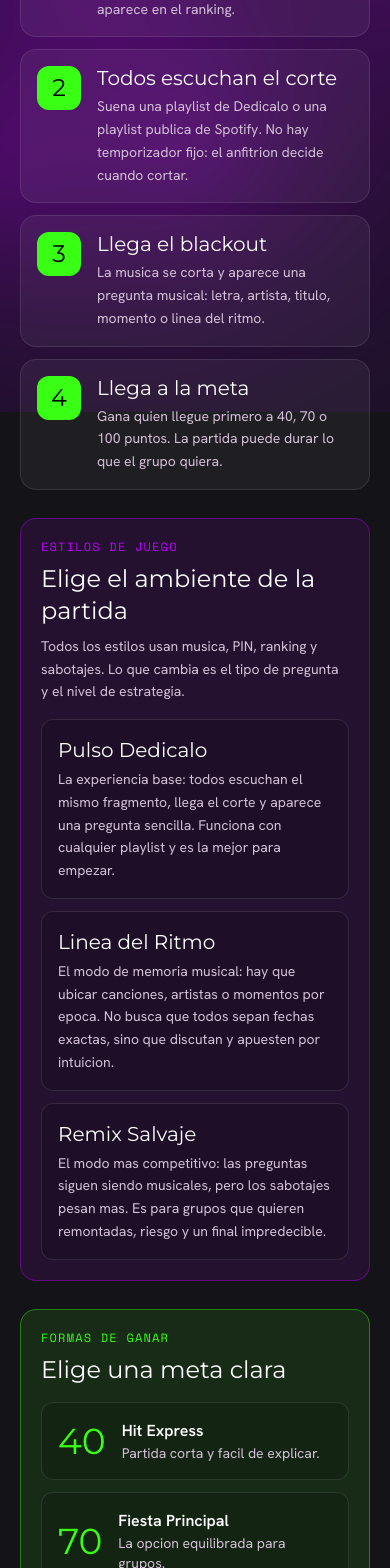
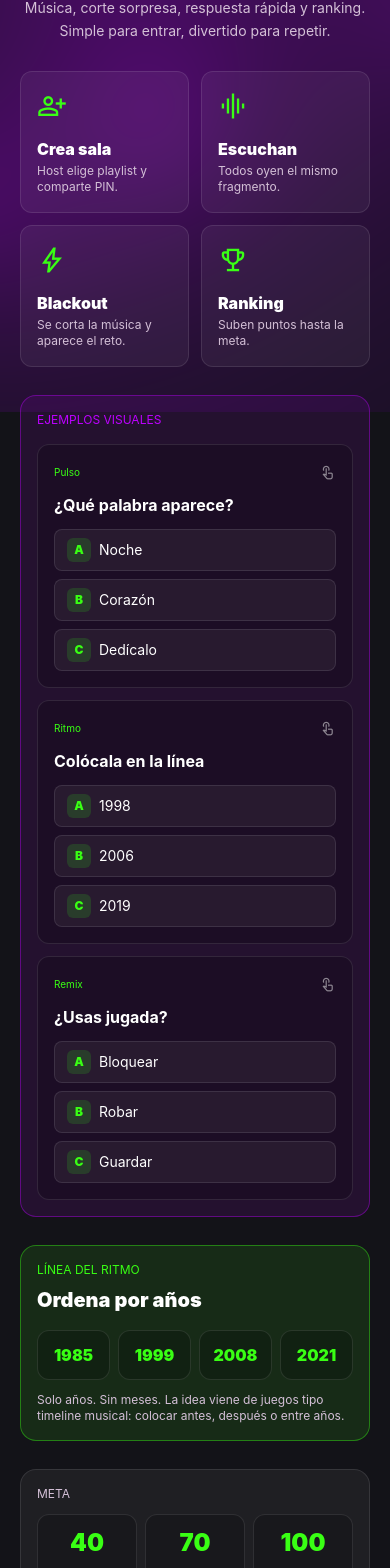
Before and after one commit to Ronegret/playdedicalo, a React (Vite) app: page /how-to-play in a window 390 px wide. Shown: the part 432-2000 px from the top of the page. Built offline with nearby package versions, Linux system fonts and the light colour scheme.

Commit message:
Polish onboarding and mobile controls

```diff
--- a/src/pages/HowToPlayScreen.jsx
+++ b/src/pages/HowToPlayScreen.jsx
@@ -1,49 +1,19 @@
 import { motion } from 'framer-motion';
 import { useNavigate } from 'react-router-dom';
 import NeonButton from '../components/NeonButton';
+import VinylVisualizer from '../components/VinylVisualizer';
 
-const STEPS = [
-  {
-    number: '1',
-    title: 'El anfitrion crea la sala',
-    text: 'Inicia sesion, elige la musica y comparte el PIN o QR. El anfitrion tambien juega y aparece en el ranking.'
-  },
-  {
-    number: '2',
-    title: 'Todos escuchan el corte',
-    text: 'Suena una playlist de Dedicalo o una playlist publica de Spotify. No hay temporizador fijo: el anfitrion decide cuando cortar.'
-  },
-  {
-    number: '3',
-    title: 'Llega el blackout',
-    text: 'La musica se corta y aparece una pregunta musical: letra, artista, titulo, momento o linea del ritmo.'
-  },
-  {
-    number: '4',
-    title: 'Llega a la meta',
-    text: 'Gana quien llegue primero a 40, 70 o 100 puntos. La partida puede durar lo que el grupo quiera.'
-  }
+const FLOW = [
+  { icon: 'person_add', title: 'Crea sala', text: 'Host elige playlist y comparte PIN.' },
+  { icon: 'graphic_eq', title: 'Escuchan', text: 'Todos oyen el mismo fragmento.' },
+  { icon: 'bolt', title: 'Blackout', text: 'Se corta la música y aparece el reto.' },
+  { icon: 'emoji_events', title: 'Ranking', text: 'Suben puntos hasta la meta.' }
 ];
 
-const MODES = [
-  {
-    name: 'Pulso Dedicalo',
-    text: 'La experiencia base: todos escuchan el mismo fragmento, llega el corte y aparece una pregunta sencilla. Funciona con cualquier playlist y es la mejor para empezar.'
-  },
-  {
-    name: 'Linea del Ritmo',
-    text: 'El modo de memoria musical: hay que ubicar canciones, artistas o momentos por epoca. No busca que todos sepan fechas exactas, sino que discutan y apuesten por intuicion.'
-  },
-  {
-    name: 'Remix Salvaje',
-    text: 'El modo mas competitivo: las preguntas siguen siendo musicales, pero los sabotajes pesan mas. Es para grupos que quieren remontadas, riesgo y un final impredecible.'
-  }
-];
-
-const GOALS = [
-  { score: 40, name: 'Hit Express', text: 'Partida corta y facil de explicar.' },
-  { score: 70, name: 'Fiesta Principal', text: 'La opcion equilibrada para grupos.' },
-  { score: 100, name: 'Sesion Legendaria', text: 'Para noches largas y remontadas grandes.' }
+const EXAMPLES = [
+  { label: 'Pulso', question: '¿Qué palabra aparece?', answers: ['Noche', 'Corazón', 'Dedícalo'] },
+  { label: 'Ritmo', question: 'Colócala en la línea', answers: ['1998', '2006', '2019'] },
+  { label: 'Remix', question: '¿Usas jugada?', answers: ['Bloquear', 'Robar', 'Guardar'] }
 ];
 
 export default function HowToPlayScreen() {
@@ -62,75 +32,80 @@ export default function HowToPlayScreen() {
         </button>
       </header>
 
-      <section className="text-left">
-        <p className="font-label-caps text-neon-green text-xs tracking-widest">REGLAS RAPIDAS</p>
-        <h1 className="mt-2 font-headline-lg text-4xl text-white font-black leading-tight">Como se juega Dedicalo</h1>
-        <p className="mt-3 text-base leading-relaxed text-on-surface-variant">
-          Es una batalla social de musica para jugar con amigos: una persona crea la sala, todos entran con PIN y cada ronda mezcla memoria, reflejos y estrategia.
+      <section className="text-center">
+        <VinylVisualizer rotating={true} isHero={false} />
+        <p className="mt-3 font-label-caps text-neon-green text-xs tracking-widest">GUÍA RÁPIDA</p>
+        <h1 className="mt-2 font-headline-lg text-4xl text-white font-black leading-tight">Así se juega</h1>
+        <p className="mt-3 text-sm leading-relaxed text-on-surface-variant">
+          Música, corte sorpresa, respuesta rápida y ranking. Simple para entrar, divertido para repetir.
         </p>
       </section>
 
-      <section className="mt-7 grid gap-3">
-        {STEPS.map((step) => (
+      <section className="mt-7 grid grid-cols-2 gap-3">
+        {FLOW.map((step, index) => (
           <motion.article
-            key={step.number}
-            initial={{ opacity: 0, x: -12 }}
-            animate={{ opacity: 1, x: 0 }}
-            transition={{ delay: Number(step.number) * 0.05 }}
-            className="rounded-2xl border border-white/10 bg-white/5 p-4 flex gap-4"
+            key={step.title}
+            initial={{ opacity: 0, y: 12 }}
+            animate={{ opacity: 1, y: 0 }}
+            transition={{ delay: index * 0.05 }}
+            className="rounded-xl border border-white/10 bg-white/5 p-4 min-h-32"
           >
-            <div className="w-11 h-11 rounded-xl bg-neon-green text-black font-stats-xl text-2xl flex items-center justify-center shrink-0">
-              {step.number}
-            </div>
-            <div>
-              <h2 className="font-headline-lg-mobile text-xl text-white leading-tight">{step.title}</h2>
-              <p className="mt-1 text-sm leading-relaxed text-on-surface-variant">{step.text}</p>
-            </div>
+            <span className="material-symbols-outlined text-neon-green text-3xl">{step.icon}</span>
+            <h2 className="mt-3 text-white font-black leading-tight">{step.title}</h2>
+            <p className="mt-1 text-xs text-on-surface-variant leading-snug">{step.text}</p>
           </motion.article>
         ))}
       </section>
 
-      <section className="mt-7 rounded-2xl border border-electric-purple/40 bg-electric-purple/10 p-5">
-        <p className="font-label-caps text-electric-purple text-xs tracking-widest">ESTILOS DE JUEGO</p>
-        <h2 className="mt-2 font-headline-lg-mobile text-2xl text-white">Elige el ambiente de la partida</h2>
-        <p className="mt-2 text-sm leading-relaxed text-on-surface-variant">
-          Todos los estilos usan musica, PIN, ranking y sabotajes. Lo que cambia es el tipo de pregunta y el nivel de estrategia.
-        </p>
+      <section className="mt-7 rounded-2xl border border-electric-purple/40 bg-electric-purple/10 p-4">
+        <p className="font-label-caps text-electric-purple text-xs">EJEMPLOS VISUALES</p>
         <div className="mt-4 grid gap-3">
-          {MODES.map((mode) => (
-            <div key={mode.name} className="rounded-xl bg-black/15 border border-white/10 p-4">
-              <h3 className="font-headline-lg-mobile text-xl text-white">{mode.name}</h3>
-              <p className="mt-1 text-sm leading-relaxed text-on-surface-variant">{mode.text}</p>
-            </div>
+          {EXAMPLES.map((example) => (
+            <article key={example.label} className="rounded-xl border border-white/10 bg-black/20 p-4">
+              <div className="flex items-center justify-between gap-3">
+                <span className="font-label-caps text-neon-green text-[10px]">{example.label}</span>
+                <span className="material-symbols-outlined text-white/50 text-base">touch_app</span>
+              </div>
+              <h3 className="mt-2 text-white font-bold">{example.question}</h3>
+              <div className="mt-3 grid gap-2">
+                {example.answers.map((answer, index) => (
+                  <div key={answer} className="rounded-lg border border-white/10 bg-white/5 px-3 py-2 flex items-center gap-2">
+                    <span className="w-6 h-6 rounded-md bg-neon-green/15 text-neon-green text-xs font-black flex items-center justify-center">
+                      {String.fromCharCode(65 + index)}
+                    </span>
+                    <span className="text-sm text-white">{answer}</span>
+                  </div>
+                ))}
+              </div>
+            </article>
           ))}
         </div>
       </section>
 
-      <section className="mt-7 rounded-2xl border border-neon-green/40 bg-neon-green/10 p-5">
-        <p className="font-label-caps text-neon-green text-xs tracking-widest">FORMAS DE GANAR</p>
-        <h2 className="mt-2 font-headline-lg-mobile text-2xl text-white">Elige una meta clara</h2>
-        <div className="mt-4 grid gap-3">
-          {GOALS.map((goal) => (
-            <div key={goal.score} className="rounded-xl bg-black/15 border border-white/10 p-4 flex items-center gap-4">
-              <span className="font-stats-xl text-4xl text-neon-green">{goal.score}</span>
-              <div>
-                <h3 className="font-bold text-white">{goal.name}</h3>
-                <p className="text-sm text-on-surface-variant">{goal.text}</p>
-              </div>
+      <section className="mt-7 rounded-2xl border border-neon-green/40 bg-neon-green/10 p-4">
+        <p className="font-label-caps text-neon-green text-xs">LÍNEA DEL RITMO</p>
+        <h2 className="mt-2 text-white text-xl font-black">Ordena por años</h2>
+        <div className="mt-4 flex items-center justify-between gap-2">
+          {[1985, 1999, 2008, 2021].map((year) => (
+            <div key={year} className="flex-1 rounded-xl border border-white/10 bg-black/20 py-3 text-center">
+              <span className="text-neon-green font-black">{year}</span>
             </div>
           ))}
         </div>
+        <p className="mt-3 text-xs text-on-surface-variant">Solo años. Sin meses. La idea viene de juegos tipo timeline musical: colocar antes, después o entre años.</p>
       </section>
 
-      <section className="mt-7 rounded-2xl border border-white/10 bg-white/5 p-5">
-        <p className="font-label-caps text-neon-green text-xs tracking-widest">SABOTAJES</p>
-        <h2 className="mt-2 font-headline-lg-mobile text-2xl text-white">Puntos como arma</h2>
-        <div className="mt-4 grid gap-2 text-sm text-on-surface-variant">
-          <p><span className="font-bold text-intense-red">Silencio al lider:</span> el lider no suma si acierta la proxima vuelta.</p>
-          <p><span className="font-bold text-electric-purple">Letra al reves:</span> la pregunta llega invertida para subir la presion.</p>
-          <p><span className="font-bold text-neon-green">Dueto dividido:</span> si otro acierta, reparte puntos contigo.</p>
-          <p><span className="font-bold text-electric-purple">Cambio de aguja:</span> fuerza una categoria sorpresa.</p>
+      <section className="mt-7 rounded-2xl border border-white/10 bg-white/5 p-4">
+        <p className="font-label-caps text-on-surface-variant text-xs">META</p>
+        <div className="mt-3 grid grid-cols-3 gap-2">
+          {[40, 70, 100].map((score) => (
+            <div key={score} className="rounded-xl bg-black/20 border border-white/10 p-3 text-center">
+              <span className="block text-2xl text-neon-green font-black">{score}</span>
+              <span className="text-[10px] text-on-surface-variant">puntos</span>
+            </div>
+          ))}
         </div>
+        <p className="mt-3 text-xs text-on-surface-variant">Gana quien llegue primero a la meta elegida y aparezca #1 en el ranking.</p>
       </section>
 
       <div className="mt-8">
--- a/src/store/useGameStore.js
+++ b/src/store/useGameStore.js
@@ -123,9 +123,9 @@ const MUSIC_QUESTIONS = [
   { mode: 'pulse', type: 'Titulo exacto', text: 'Que palabra aparece en el titulo?', options: ['Noche', 'Corazon', 'Dedicalo', 'Perreo'], correct: 2 },
   { mode: 'pulse', type: 'Colaboracion', text: 'Que papel tiene la voz invitada en este corte?', options: ['Coro principal', 'Verso invitado', 'Intro hablada', 'No hay invitado'], correct: 1 },
   { mode: 'pulse', type: 'Cultura pop', text: 'Donde sonaria mejor este corte?', options: ['Final de fiesta', 'Escena triste', 'Entrenamiento', 'Creditos finales'], correct: 0 },
-  { mode: 'timeline', type: 'Linea del Ritmo', text: 'Donde pondrias este tema en la linea del tiempo?', options: ['Antes de 2000', '2000-2009', '2010-2019', '2020 en adelante'], correct: 2 },
-  { mode: 'timeline', type: 'Linea del Ritmo', text: 'Que momento musical encaja mejor con este sonido?', options: ['Era CD', 'Boom de YouTube', 'Playlists virales', 'TikTok global'], correct: 2 },
-  { mode: 'timeline', type: 'Colaboracion', text: 'Que tipo de colaboracion se volvio mas comun con la era de playlists?', options: ['Featuring entre generos', 'Cancion oculta', 'Solo instrumental', 'Album sin singles'], correct: 0 },
+  { mode: 'timeline', type: 'Linea del Ritmo', text: 'Coloca esta cancion en la linea de anos.', options: ['1998', '2006', '2014', '2022'], correct: 2 },
+  { mode: 'timeline', type: 'Linea del Ritmo', text: 'Si este hit fuera una carta, donde encajaria?', options: ['Antes de 2000', 'Entre 2000 y 2009', 'Entre 2010 y 2019', 'Desde 2020'], correct: 2 },
+  { mode: 'timeline', type: 'Linea del Ritmo', text: 'Que ano suena mas probable para este estilo?', options: ['1995', '2004', '2016', '2024'], correct: 2 },
   { mode: 'chaos', type: 'Remix Salvaje', text: 'Que jugada conviene ahora?', options: ['Guardar puntos', 'Activar sabotaje', 'Cambiar de avatar', 'Salir de la sala'], correct: 1 },
   { mode: 'chaos', type: 'Colaboracion', text: 'Si aparece un dueto, que conviene escuchar primero?', options: ['Quien entra despues', 'El volumen del movil', 'El color del boton', 'La posicion del ranking'], correct: 0 },
   { mode: 'chaos', type: 'Remix Salvaje', text: 'Que color anuncia sabotaje?', options: ['Verde', 'Rojo', 'Lila', 'Azul'], correct: 2 }
--- a/tailwind.config.js
+++ b/tailwind.config.js
@@ -79,13 +79,13 @@ export default {
         "stack-lg": "48px"
       },
       "fontFamily": {
-        "headline-xl": ["Montserrat", "sans-serif"],
-        "stats-xl": ["Montserrat", "sans-serif"],
-        "body-sm": ["Hanken Grotesk", "sans-serif"],
-        "headline-lg-mobile": ["Montserrat", "sans-serif"],
-        "body-md": ["Hanken Grotesk", "sans-serif"],
-        "headline-lg": ["Montserrat", "sans-serif"],
-        "label-caps": ["Space Mono", "monospace"]
+        "headline-xl": ["Inter", "Arial", "sans-serif"],
+        "stats-xl": ["Inter", "Arial", "sans-serif"],
+        "body-sm": ["Inter", "Arial", "sans-serif"],
+        "headline-lg-mobile": ["Inter", "Arial", "sans-serif"],
+        "body-md": ["Inter", "Arial", "sans-serif"],
+        "headline-lg": ["Inter", "Arial", "sans-serif"],
+        "label-caps": ["Inter", "Arial", "sans-serif"]
       },
       "fontSize": {
         "headline-xl": ["48px", {"lineHeight": "1.1", "letterSpacing": "-0.04em", "fontWeight": "900"}],
```
Also changed, not shown: src/pages/HostSyncScreen.jsx (+14 -3 lines), src/pages/LobbyScreen.jsx (+49 -11 lines).
